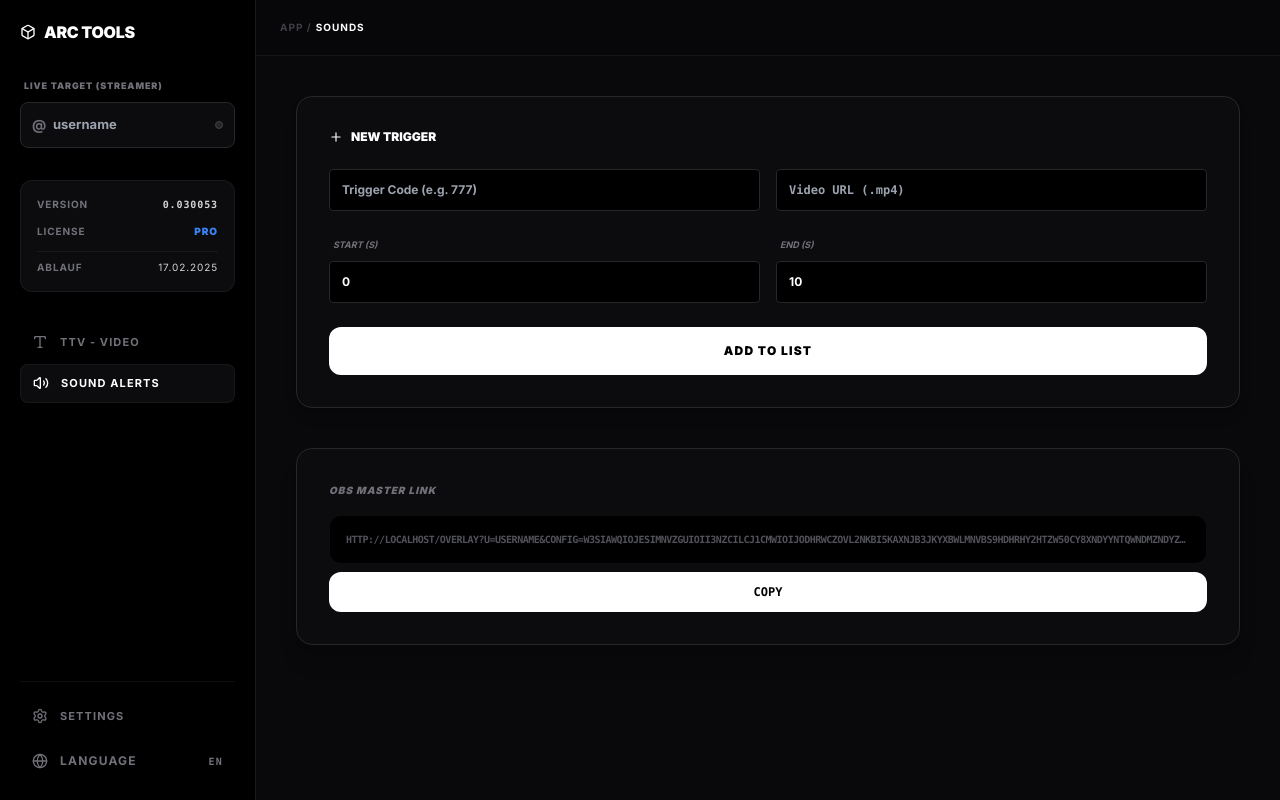
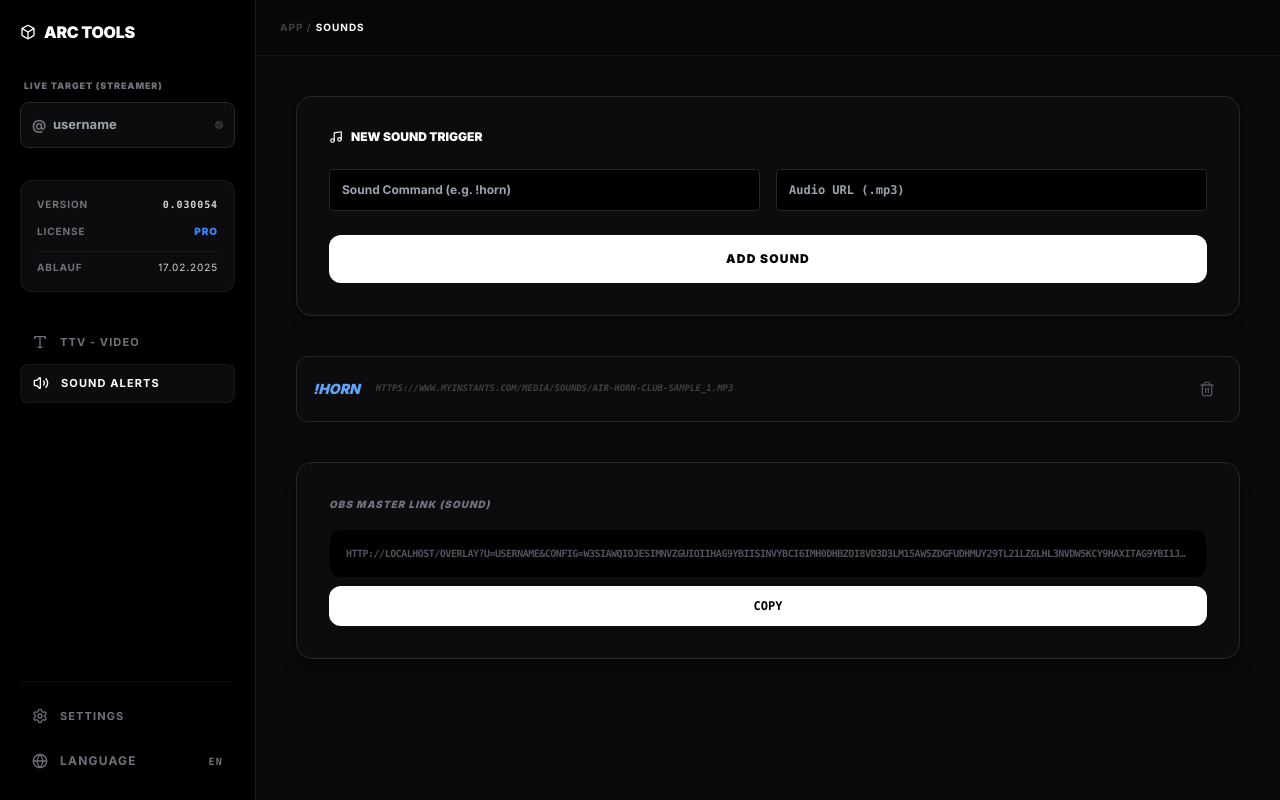
Before and after one commit to muhtarremsi/tiktok-overlay, a Next.js app: page / in a window 1280 px wide. Both pictures are taken after a click on the button "SOUND ALERTS". Built offline with nearby package versions, Linux system fonts and the light colour scheme.

Commit message:
Version 0.030054: Restored TTV List and added separate Sound Alerts module

```diff
--- a/app/page.tsx
+++ b/app/page.tsx
@@ -4,37 +4,35 @@ import React, { useState, useEffect, Suspense } from "react";
 import { useSearchParams } from "next/navigation";
 import {
   Type, Settings, Box, Plus, Trash2, X, Menu,
-  Volume2, Globe, LogIn, CheckCircle2, Wifi, Loader2, AlertCircle, Radio
+  Volume2, Globe, LogIn, CheckCircle2, Wifi, Loader2, AlertCircle, Radio, Music
 } from "lucide-react";
 
 function DashboardContent() {
   const searchParams = useSearchParams();
 
   // ZWEI GETRENNTE USER-VARIABLEN
-  const [targetUser, setTargetUser] = useState(""); // Wen beobachten wir? (Connector)
-  const [authUser, setAuthUser] = useState("");     // Wer bin ich? (Login/OAuth)
+  const [targetUser, setTargetUser] = useState("");
+  const [authUser, setAuthUser] = useState("");
 
   const [activeView, setActiveView] = useState("ttv");
   const [sidebarOpen, setSidebarOpen] = useState(false);
 
-  // STATUS DES CONNECTORS (Für den targetUser)
+  // STATUS DES CONNECTORS
   const [status, setStatus] = useState<'idle' | 'checking' | 'online' | 'offline'>('idle');
 
   const [baseUrl, setBaseUrl] = useState("");
-  const version = "0.030053";
+  const version = "0.030054";
   const expiryDate = "17.02.2025";
 
   useEffect(() => {
     setBaseUrl(window.location.origin);
-    const userFromUrl = searchParams.get("u");     // Kommt vom Login
+    const userFromUrl = searchParams.get("u");
     const viewFromUrl = searchParams.get("view");
 
-    // Wenn wir vom Login kommen, setzen wir den Auth-User
-    // OPTIONAL: Wir setzen es auch als Target, aber man kann es ändern.
     if (userFromUrl) {
       setAuthUser(userFromUrl);
       if (!targetUser) {
-         setTargetUser(userFromUrl); // Nur als Vorschlag übernehmen, falls leer
+         setTargetUser(userFromUrl);
          checkUserStatus(userFromUrl);
       }
     }
@@ -42,29 +40,24 @@ function DashboardContent() {
     if (viewFromUrl) setActiveView(viewFromUrl);
   }, [searchParams]);
 
-  // DER ECHTE LIVE-CHECK (Nur für den Target User)
   const checkUserStatus = async (userToCheck: string) => {
     if (!userToCheck || userToCheck.length < 2) {
       setStatus('idle');
       return;
     }
-
     setStatus('checking');
-
     try {
-      // Wir fragen die API, ob dieser User live/erreichbar ist
       const res = await fetch(`/api/status?u=${userToCheck}`);
       if (res.ok) {
-        setStatus('online'); // GRÜN
+        setStatus('online');
       } else {
-        setStatus('offline'); // ROT
+        setStatus('offline');
       }
     } catch (e) {
       setStatus('offline');
     }
   };
 
-  // Debounce: Warten bis man fertig getippt hat
   useEffect(() => {
     const timer = setTimeout(() => {
       if (targetUser) {
@@ -75,7 +68,7 @@ function DashboardContent() {
   }, [targetUser]);
 
   const handleTargetInput = (e: React.ChangeEvent<HTMLInputElement>) => {
-    setTargetUser(e.target.value.toLowerCase()); // Wir zwingen Kleinschreibung für TikTok
+    setTargetUser(e.target.value.toLowerCase());
     setStatus('checking');
   };
 
@@ -98,13 +91,10 @@ function DashboardContent() {
           <h1 className="text-base flex items-center gap-2"><Box className="w-4 h-4" /> ARC TOOLS</h1>
         </div>
 
-        {/* CONNECTOR BOX */}
         <div className="mb-8 space-y-2 not-italic">
           <label className="text-[9px] text-zinc-500 font-black uppercase tracking-widest ml-1">Live Target (Streamer)</label>
           <div className="relative group">
             <div className="absolute inset-y-0 left-3 flex items-center text-zinc-500 text-sm">@</div>
-
-            {/* EINGABEFELD - Entscheidet über den Connector */}
             <input
               type="text"
               placeholder="username"
@@ -118,8 +108,6 @@ function DashboardContent() {
                 ${status === 'idle' ? "border-zinc-800 text-zinc-200" : ""}
               `}
             />
-
-            {/* INDIKATOR */}
             <div className="absolute inset-y-0 right-3 flex items-center justify-center pointer-events-none">
               {status === 'checking' && <Loader2 className="w-3 h-3 text-yellow-500 animate-spin" />}
               {status === 'online' && (
@@ -133,7 +121,6 @@ function DashboardContent() {
             </div>
           </div>
 
-          {/* Status Text Message */}
           <div className="h-4 flex items-center justify-end px-1">
             {status === 'offline' && <span className="text-[9px] text-red-500 flex items-center gap-1 font-bold uppercase tracking-wider"><AlertCircle size={8} /> Offline / Not Found</span>}
             {status === 'online' && <span className="text-[9px] text-green-500 flex items-center gap-1 font-bold uppercase tracking-wider"><Radio size={8} /> Live Connection Ready</span>}
@@ -173,8 +160,6 @@ function DashboardContent() {
           {activeView === "settings" ? (
             <div className="p-6 lg:p-10 max-w-2xl space-y-8 uppercase italic font-bold text-center">
               <h2 className="text-2xl text-white mb-8">Account Settings</h2>
-
-              {/* OAUTH BEREICH - Getrennt vom Connector */}
               <div className="bg-[#0c0c0e] border border-zinc-800 rounded-2xl p-8 shadow-xl not-italic">
                 <h3 className="text-zinc-500 text-[10px] font-black tracking-widest mb-4 uppercase">TikTok Authentication</h3>
                 {authUser ? (
@@ -190,6 +175,8 @@ function DashboardContent() {
                 )}
               </div>
             </div>
+          ) : activeView === "sounds" ? (
+            <ModuleSounds username={targetUser} baseUrl={baseUrl} />
           ) : (
             <ModuleTTV username={targetUser} baseUrl={baseUrl} />
           )}
@@ -203,6 +190,7 @@ function SidebarItem({ icon, label, active, onClick }: any) {
   return <button onClick={onClick} className={`w-full flex items-center gap-3 px-3 py-2.5 rounded-lg text-[11px] uppercase transition-all tracking-widest font-bold ${active ? "bg-[#0c0c0e] text-white border border-white/5 shadow-xl" : "text-zinc-500 hover:text-white"}`}><span>{icon}</span>{label}</button>;
 }
 
+// --- TTV MODUL (VIDEOS) ---
 function ModuleTTV({ username, baseUrl }: any) {
   const [triggers, setTriggers] = useState<any[]>([{ id: 1, code: "777", url: "https://cdn.discordapp.com/attachments/1462540433463709815/1472988001838563361/Meme_Okay_.mp4", start: 0, end: 10 }]);
   const [newCode, setNewCode] = useState("");
@@ -222,7 +210,7 @@ function ModuleTTV({ username, baseUrl }: any) {
   return (
     <div className="p-6 lg:p-10 max-w-6xl mx-auto space-y-10 uppercase italic font-bold">
       <div className="bg-[#0c0c0e] border border-zinc-800 rounded-2xl p-6 lg:p-8 space-y-6 shadow-lg">
-        <h3 className="text-white text-xs font-black flex items-center gap-2 not-italic"><Plus size={14} /> NEW TRIGGER</h3>
+        <h3 className="text-white text-xs font-black flex items-center gap-2 not-italic"><Plus size={14} /> NEW VIDEO TRIGGER</h3>
         <div className="grid grid-cols-1 md:grid-cols-2 gap-4">
           <input type="text" placeholder="Trigger Code (e.g. 777)" value={newCode} onChange={(e) => setNewCode(e.target.value)} className="bg-black border border-zinc-800 rounded px-3 py-3 text-white text-xs outline-none focus:border-zinc-500" />
           <input type="text" placeholder="Video URL (.mp4)" value={newUrl} onChange={(e) => setNewUrl(e.target.value)} className="bg-black border border-zinc-800 rounded px-3 py-3 text-white text-xs outline-none focus:border-zinc-500 font-mono" />
@@ -234,8 +222,68 @@ function ModuleTTV({ username, baseUrl }: any) {
         <button onClick={addTrigger} className="w-full bg-white text-black font-black py-4 rounded-xl text-xs tracking-widest uppercase hover:bg-zinc-200 transition-all">Add to List</button>
       </div>
 
+      {/* TTV LISTE RESTORED */}
+      <div className="space-y-3">
+        {triggers.map((t) => (
+          <div key={t.id} className="flex items-center gap-4 bg-[#0c0c0e] border border-zinc-800 p-4 rounded-xl group hover:border-zinc-600 transition-all">
+            <span className="text-green-400 font-black text-sm">{t.code}</span>
+            <div className="flex-1 min-w-0"><p className="text-zinc-500 text-[9px] truncate opacity-50 font-mono italic">{t.url}</p><p className="text-[8px] text-zinc-600 font-mono">Video: {t.start}s - {t.end}s</p></div>
+            <button onClick={() => setTriggers(triggers.filter(x => x.id !== t.id))} className="text-zinc-600 hover:text-red-500 p-2"><Trash2 size={16} /></button>
+          </div>
+        ))}
+        {triggers.length === 0 && <div className="text-center text-zinc-600 text-[10px] italic py-4">No video triggers added yet.</div>}
+      </div>
+
       <div className="bg-[#0c0c0e] border border-zinc-800 rounded-2xl p-6 lg:p-8 space-y-4 not-italic font-bold shadow-xl">
-        <label className="text-[10px] text-zinc-500 uppercase tracking-widest font-black italic">OBS Master Link</label>
+        <label className="text-[10px] text-zinc-500 uppercase tracking-widest font-black italic">OBS Master Link (Video)</label>
+        <div className="flex flex-col gap-2 font-mono text-[10px]">
+          <div className="flex-1 text-zinc-600 truncate bg-black px-4 py-4 rounded-xl border border-white/5 uppercase tracking-tighter break-all">{link}</div>
+          <button onClick={() => navigator.clipboard.writeText(link)} className="bg-white text-black px-12 py-3 rounded-xl font-black uppercase text-xs hover:bg-zinc-200">Copy</button>
+        </div>
+      </div>
+    </div>
+  );
+}
+
+// --- SOUNDS MODUL (NEU & SEPARAT) ---
+function ModuleSounds({ username, baseUrl }: any) {
+  const [sounds, setSounds] = useState<any[]>([{ id: 1, code: "!horn", url: "https://www.myinstants.com/media/sounds/air-horn-club-sample_1.mp3" }]);
+  const [newCode, setNewCode] = useState("");
+  const [newUrl, setNewUrl] = useState("");
+
+  const addSound = () => {
+    if (!newCode || !newUrl) return;
+    setSounds([...sounds, { id: Date.now(), code: newCode, url: newUrl, type: 'audio' }]);
+    setNewCode(""); setNewUrl("");
+  };
+
+  const configString = typeof window !== 'undefined' ? btoa(JSON.stringify(sounds)) : "";
+  const link = `${baseUrl}/overlay?u=${username || 'username'}&config=${configString}&type=audio`;
+
+  return (
+    <div className="p-6 lg:p-10 max-w-6xl mx-auto space-y-10 uppercase italic font-bold">
+      <div className="bg-[#0c0c0e] border border-zinc-800 rounded-2xl p-6 lg:p-8 space-y-6 shadow-lg">
+        <h3 className="text-white text-xs font-black flex items-center gap-2 not-italic"><Music size={14} /> NEW SOUND TRIGGER</h3>
+        <div className="grid grid-cols-1 md:grid-cols-2 gap-4">
+          <input type="text" placeholder="Sound Command (e.g. !horn)" value={newCode} onChange={(e) => setNewCode(e.target.value)} className="bg-black border border-zinc-800 rounded px-3 py-3 text-white text-xs outline-none focus:border-zinc-500" />
+          <input type="text" placeholder="Audio URL (.mp3)" value={newUrl} onChange={(e) => setNewUrl(e.target.value)} className="bg-black border border-zinc-800 rounded px-3 py-3 text-white text-xs outline-none focus:border-zinc-500 font-mono" />
+        </div>
+        <button onClick={addSound} className="w-full bg-white text-black font-black py-4 rounded-xl text-xs tracking-widest uppercase hover:bg-zinc-200 transition-all">Add Sound</button>
+      </div>
+
+      <div className="space-y-3">
+        {sounds.map((s) => (
+          <div key={s.id} className="flex items-center gap-4 bg-[#0c0c0e] border border-zinc-800 p-4 rounded-xl group hover:border-zinc-600 transition-all">
+            <span className="text-blue-400 font-black text-sm">{s.code}</span>
+            <div className="flex-1 min-w-0"><p className="text-zinc-500 text-[9px] truncate opacity-50 font-mono italic">{s.url}</p></div>
+            <button onClick={() => setSounds(sounds.filter(x => x.id !== s.id))} className="text-zinc-600 hover:text-red-500 p-2"><Trash2 size={16} /></button>
+          </div>
+        ))}
+         {sounds.length === 0 && <div className="text-center text-zinc-600 text-[10px] italic py-4">No sound alerts added yet.</div>}
+      </div>
+
+      <div className="bg-[#0c0c0e] border border-zinc-800 rounded-2xl p-6 lg:p-8 space-y-4 not-italic font-bold shadow-xl">
+        <label className="text-[10px] text-zinc-500 uppercase tracking-widest font-black italic">OBS Master Link (Sound)</label>
         <div className="flex flex-col gap-2 font-mono text-[10px]">
           <div className="flex-1 text-zinc-600 truncate bg-black px-4 py-4 rounded-xl border border-white/5 uppercase tracking-tighter break-all">{link}</div>
           <button onClick={() => navigator.clipboard.writeText(link)} className="bg-white text-black px-12 py-3 rounded-xl font-black uppercase text-xs hover:bg-zinc-200">Copy</button>
```
